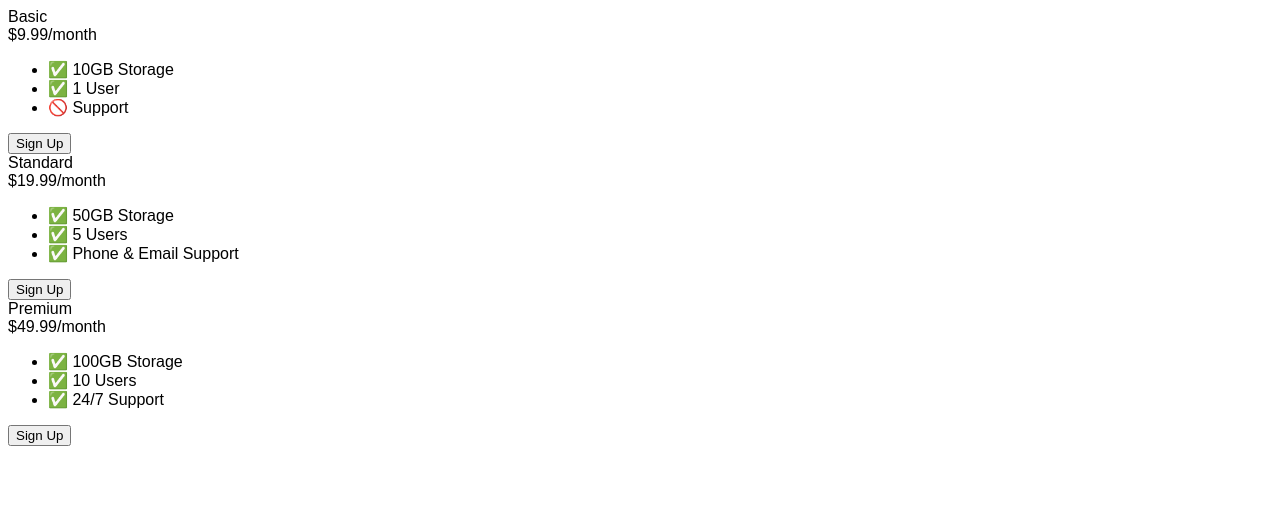
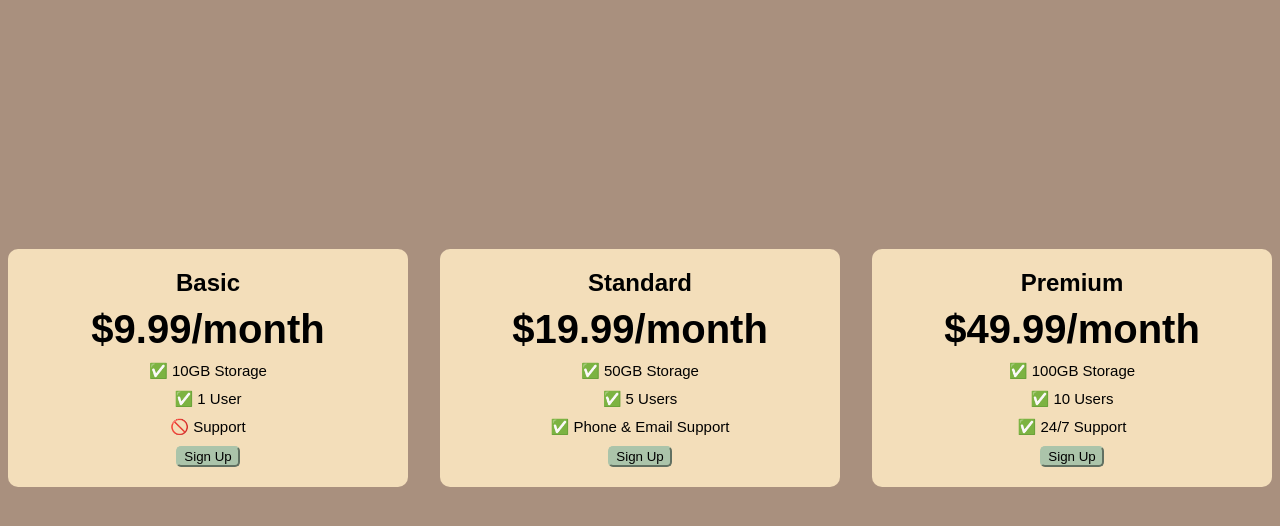
Before and after one commit to Nevin-Siby/Pricing-table, a plain HTML site: page index.html in a window 1280 px wide. Drawn offline with Linux system fonts and the light colour scheme; a web font is replaced by a local one.

Commit message:
Update index.html

```diff
--- a/index.html
+++ b/index.html
@@ -3,7 +3,7 @@
 
 <head>
   <title>Flexbox Pricing Table</title>
-  <link rel="stylesheet" href="Udemy1\9.4 Flexbox Pricing Table Project\styles.css">
+  <link rel="stylesheet" href="styles.css">
   <link rel="preconnect" href="https://fonts.googleapis.com">
   <link rel="preconnect" href="https://fonts.gstatic.com" crossorigin>
   <link href="https://fonts.googleapis.com/css2?family=Sono:wght@400;700&display=swap" rel="stylesheet">
```
